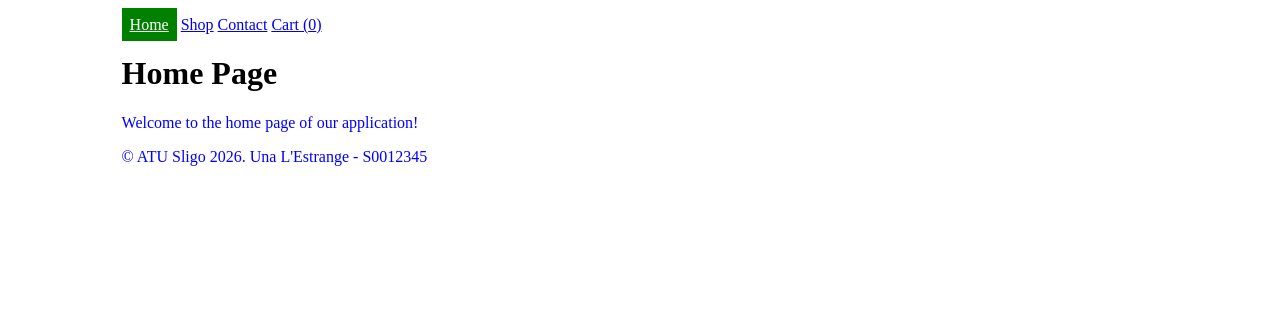
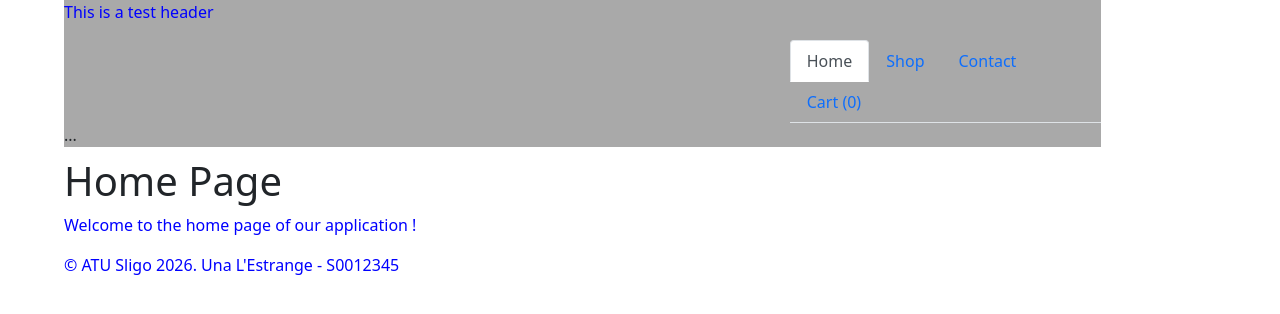
Before and after one commit to MatthewR206/project, a Node server app: page / in a window 1280 px wide. Shown: the top 314 px of the page. Run offline with Node 20, Linux system fonts and the light colour scheme; some libraries are stand-ins or nearby versions.

Commit message:
Nav buttons done

```diff
--- a/StarterAppForProject2026WebDevelopmentAndDesign/public/css/styles.css
+++ b/StarterAppForProject2026WebDevelopmentAndDesign/public/css/styles.css
@@ -5,27 +5,23 @@ body {
     padding: 0px;
 }
 
-nav ul {
-    list-style: none;
-    padding-left: 0;
-}
-
-nav li {
-    display: inline;
-
-}
-
-.active {
-    color: white;
-    background-color: green;
-    padding: 0.5em;
-}
-
-nav ul li a:hover {
-    color: white;
-    background-color: rgb(100, 0, 27);
-}
-
 p {
     color: blue;
 }
+* {
+  box-sizing: border-box;
+  margin: 0;
+  padding: 0;
+}
+
+header{
+    background-color: darkgrey;
+    margin-top: 0px;
+    margin-bottom: 1%;
+    width: 100%;
+    min-height: 50px;
+
+}
+nav{
+    margin-left: 70%;
+}
--- a/StarterAppForProject2026WebDevelopmentAndDesign/views/index.hbs
+++ b/StarterAppForProject2026WebDevelopmentAndDesign/views/index.hbs
@@ -1,4 +1,4 @@
 <main>
     <h1>Home Page</h1>
-    <p>Welcome to the home page of our application!</p>
+    <p>Welcome to the home page of our application !</p>
 </main>
--- a/StarterAppForProject2026WebDevelopmentAndDesign/views/layouts/default.hbs
+++ b/StarterAppForProject2026WebDevelopmentAndDesign/views/layouts/default.hbs
@@ -4,10 +4,10 @@
         {{> _head}}
     </head>
     <body>
-        {{> _nav}}
         {{{body}}}
         {{> _footer}}
         {{!-- loaded on every page so the cart count in the nav is always up to date --}}
         <script src="/js/cart.js"></script>
+        <script src="https://cdn.jsdelivr.net/npm/bootstrap@5.0.2/dist/js/bootstrap.bundle.min.js" integrity="sha384-MrcW6ZMFYlzcLA8Nl+NtUVF0sA7MsXsP1UyJoMp4YLEuNSfAP+JcXn/tWtIaxVXM" crossorigin="anonymous"></script>
     </body>
 </html>
--- a/StarterAppForProject2026WebDevelopmentAndDesign/views/partials/_head.hbs
+++ b/StarterAppForProject2026WebDevelopmentAndDesign/views/partials/_head.hbs
@@ -2,5 +2,13 @@
 <meta charset="utf-8">
 <meta name="viewport" content="width=device-width, initial-scale=1">
 <title>{{head.title}}</title>
+
 {{!-- the leading / matters: without it, /product/3 would look for /product/css/styles.css --}}
  <link rel="stylesheet" href="/css/styles.css">
+ <link href="https://cdn.jsdelivr.net/npm/bootstrap@5.0.2/dist/css/bootstrap.min.css" rel="stylesheet" integrity="sha384-EVSTQN3/azprG1Anm3QDgpJLIm9Nao0Yz1ztcQTwFspd3yD65VohhpuuCOmLASjC" crossorigin="anonymous">
+
+ <header>
+        <p>This is a test header</p>
+        {{> _nav}}
+
+ </header>
--- a/StarterAppForProject2026WebDevelopmentAndDesign/views/partials/_nav.hbs
+++ b/StarterAppForProject2026WebDevelopmentAndDesign/views/partials/_nav.hbs
@@ -1,11 +1,25 @@
 
 <nav>
-     <ul>
-          <li ><a  class='{{#if state.home}}active{{/if}}' href='/'>Home</a></li>
-          <li><a class='{{#if state.shop}}active{{/if}}' href='/shop'>Shop</a></li>
-          <li><a class='{{#if state.contact}}active{{/if}}' href='/contact'>Contact</a></li>
-          {{!-- cart.js puts the number of items into data-cart-count --}}
-          <li><a class='{{#if state.cart}}active{{/if}}' href='/cart'>Cart (<span data-cart-count>0</span>)</a></li>
+  <div class="nav nav-tabs" id="nav-tab" role="tablist">
+    <a class="nav-item nav-link {{#if isHome}}active{{/if}}" id="nav-home-tab" data-toggle="tab" href="http://localhost:3000" role="tab" aria-controls="nav-home" aria-selected="true">Home</a>
+    <a class="nav-item nav-link {{#if isShop}}active{{/if}}" id="nav-shop-tab" data-toggle="tab" href="/shop" role="tab" aria-controls="nav-profile" aria-selected="false">Shop</a>
+    <a class="nav-item nav-link {{#if isContact}}active{{/if}}" id="nav-contact-tab" data-toggle="tab" href="/contact" role="tab" aria-controls="nav-contact" aria-selected="false">Contact</a>
+    <a class="nav-item nav-link {{#if isCart}}active{{/if}}" id="nav-cart-tab" data-toggle="tab" href="/cart" role="tab" aria-controls="nav-contact" aria-selected="false">Cart (<span data-cart-count>0</span>)</a>
+  </div>
+</nav>
+<div class="tab-content" id="nav-tabContent">
+  <div class="tab-pane fade show active" id="nav-home" role="tabpanel" aria-labelledby="nav-home-tab">...</div>
+  <div class="tab-pane fade" id="nav-shop" role="tabpanel" aria-labelledby="nav-shop-tab">...</div>
+  <div class="tab-pane fade" id="nav-contact" role="tabpanel" aria-labelledby="nav-contact-tab">...</div>
+  <div class="tab-pane fade" id="nav-cart" role="tabpanel" aria-labelledby="nav-cart-tab">...</div>
+</div>
 
-     </ul>
-</nav>
+
+<script>
+  document.addEventListener('DOMContentLoaded', () => {
+    document.querySelectorAll('.nav-link').forEach(link => {
+      const path = new URL(link.href, location.origin).pathname;
+      if (path === location.pathname) link.classList.add('active');
+    });
+  });
+</script>
```
